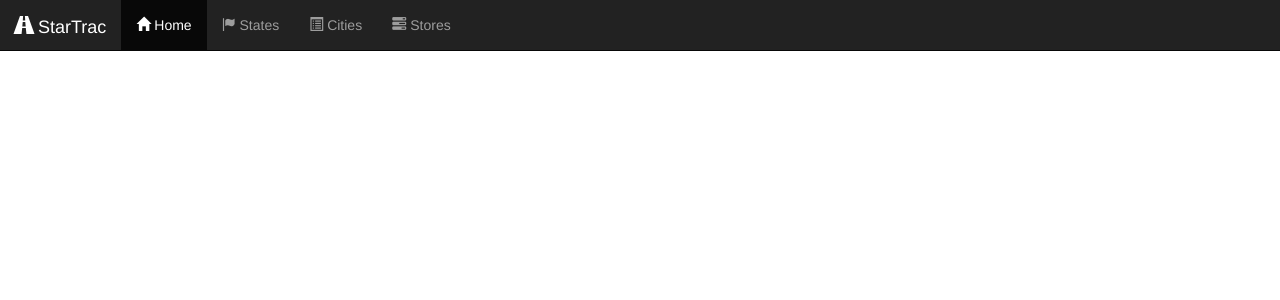
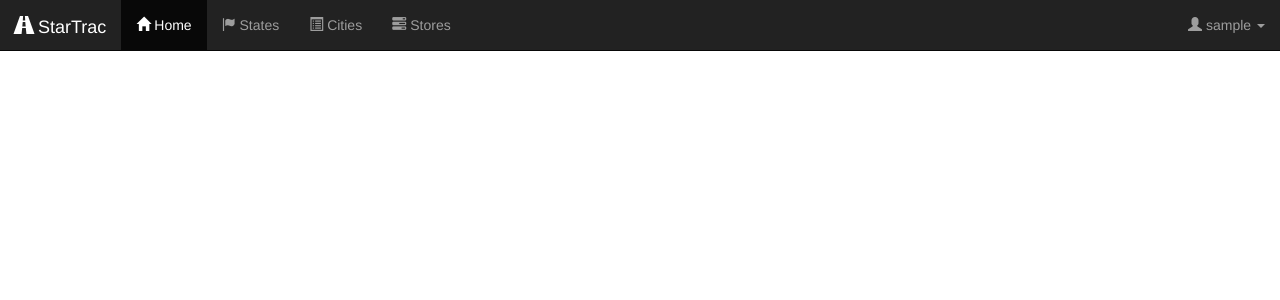
Before and after one commit to E2Soft/BusinessAppGenerator, a Django app: page / in a window 1280 px wide. Shown: the top 300 px of the page. Run offline with Django 3.2, Linux system fonts and the light colour scheme; the visitor is signed in with stand-in values (Sample User, id 1); some libraries are stand-ins or nearby versions.

Commit message:
[UPDATE]toolbar template da prikaze informacije o ulogovanom korinisku

```diff
--- a/ReferentImplementation/states/templates/states/toolbar.html
+++ b/ReferentImplementation/states/templates/states/toolbar.html
@@ -12,6 +12,20 @@
 			    <li><a href="{% url 'cities' %}"><span class="glyphicon glyphicon-list-alt"></span> Cities</a></li>
 			    <li><a href="{% url 'stores' %}"><span class="glyphicon glyphicon-tasks"></span> Stores</a></li>
 			</ul>
+			<ul class="nav navbar-nav navbar-right">
+		      	<li class="dropdown"><a class="dropdown-toggle" data-toggle="dropdown" href="#">
+		      	<span class="glyphicon glyphicon-user"></span>
+		        {{user}}
+		        <span class="caret"></span></a>
+		          <ul class="dropdown-menu">
+		          	<li><a href="{% url 'udetail' user.pk %}"><span class="glyphicon glyphicon-user"></span> Profile</a></li>
+		            {% if isadmin %}
+		            	<li><a href="/admin"><span class="glyphicon glyphicon-tower"></span> Admin panel</a></li>
+		            {% endif %}
+		            <li><a href="{% url 'logout' %}"><span class="glyphicon glyphicon-log-out"></span> Logout</a></li>
+		          </ul>
+		        </li>
+	      </ul>
 		</div>
 	  </div>
 	</nav>
```
